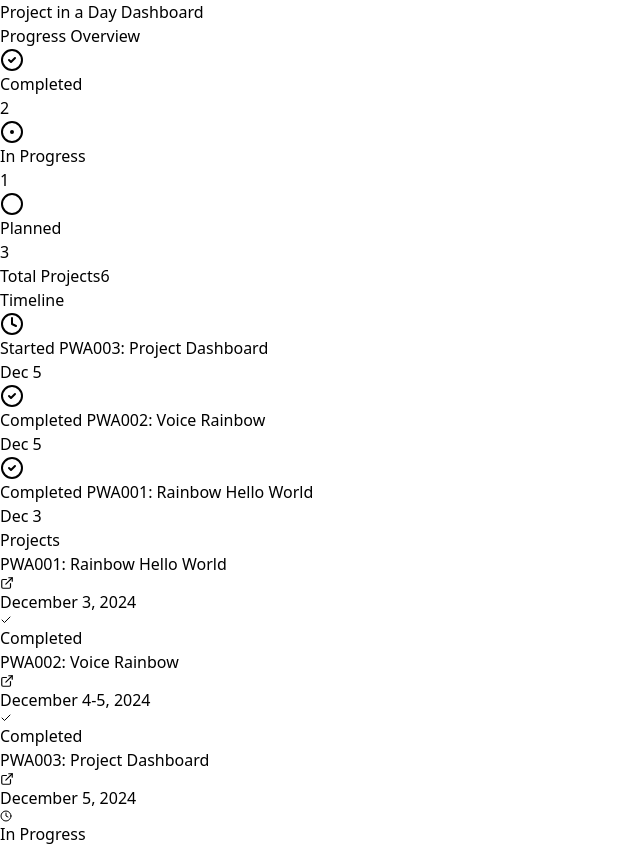
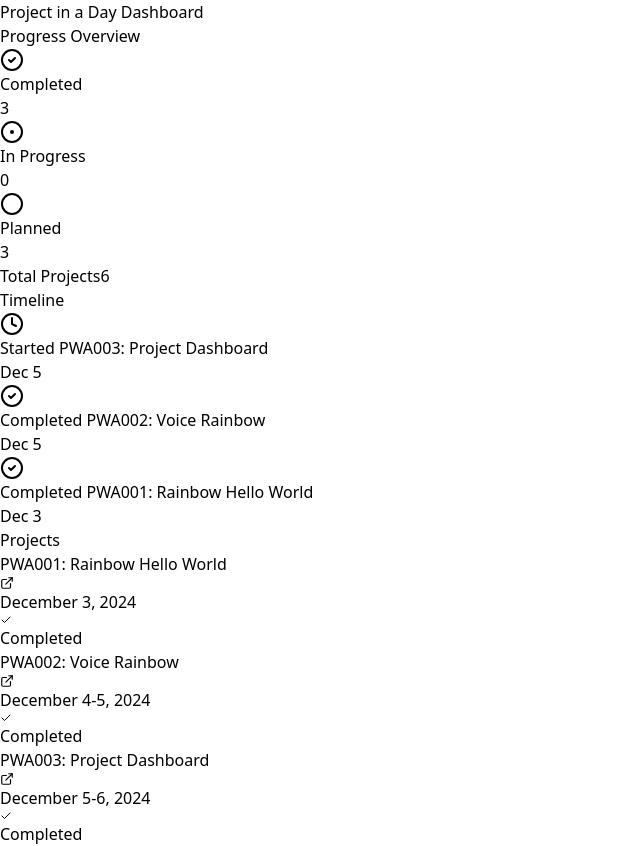
Before and after one commit to Magnazee/PWA003, a React (Vite) app: page / in a window 1280 px wide. Shown: the whole page, without its empty margins (0-640 px from the left). Built offline with nearby package versions, Linux system fonts and the light colour scheme.

Commit message:
Mark PWA003 as completed: - Update project status to completed - Update completion date to Dec 5-6 - Update metrics to show 3 completed projects - Set in-progress count to 0

```diff
--- a/src/components/Metrics.tsx
+++ b/src/components/Metrics.tsx
@@ -1,8 +1,8 @@
 import { CheckCircle2, Circle, CircleDot } from 'lucide-react'
 
 const metrics = {
-  completed: 2,
-  inProgress: 1,
+  completed: 3,
+  inProgress: 0,
   planned: 3,
   total: 6
 }
--- a/src/components/ProjectList.tsx
+++ b/src/components/ProjectList.tsx
@@ -18,8 +18,8 @@ const projects = [
   {
     id: 'PWA003',
     name: 'Project Dashboard',
-    status: 'in-progress',
-    date: 'December 5, 2024',
+    status: 'completed',
+    date: 'December 5-6, 2024',
     url: 'https://magnazee.github.io/PWA003/'
   },
 ]
```
